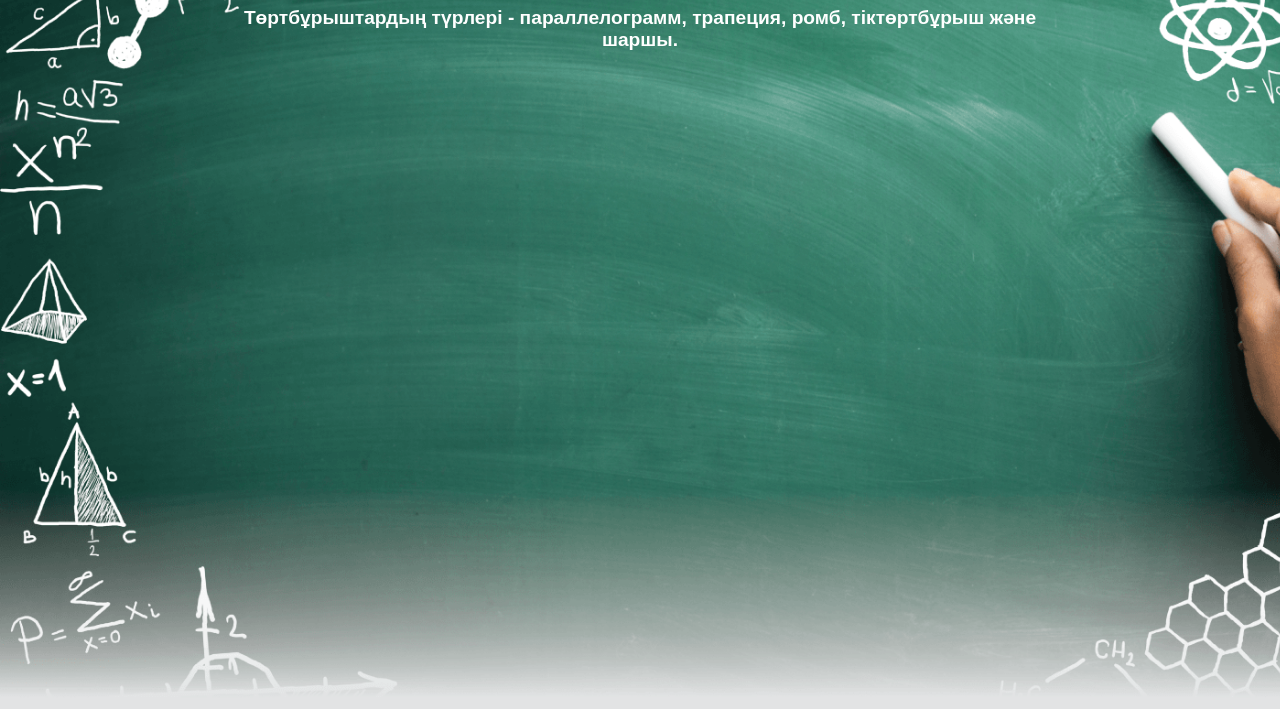
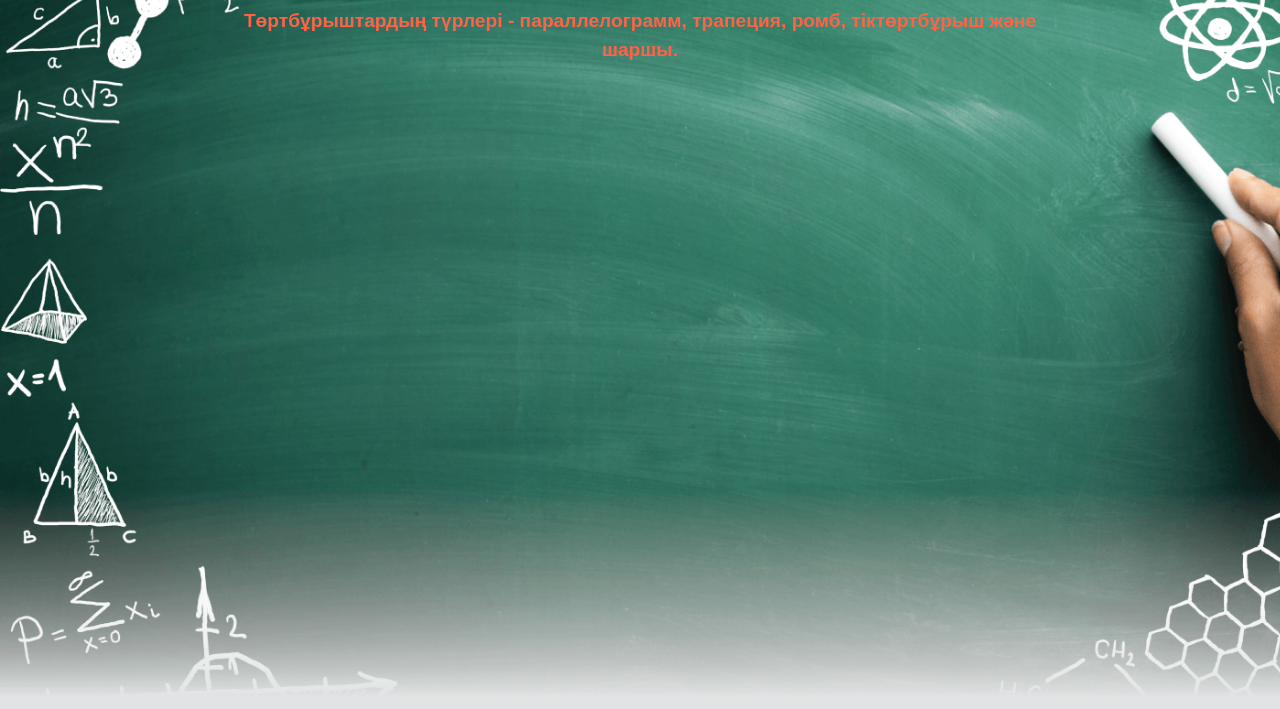
Before and after one commit to areknn/project, a plain HTML site: page index.htm in a window 1280 px wide. Shown: the part 91-800 px from the top of the page. Drawn offline with Linux system fonts and the light colour scheme.

Commit message:
index.htm

```diff
--- a/index.htm
+++ b/index.htm
@@ -11,7 +11,7 @@
         background-repeat: no-repeat;
         margin: 0;
         font-family: Arial, sans-serif;
-        height: 100vh; /* Занимает всю высоту видимой области экрана */
+        height: 100vh;
     }
     .logo {
         display: block;
@@ -55,9 +55,13 @@
         font-size: 2em;
     }
     p {
-        color: white;
+        color: #333; /* Цвет основного текста */
         font-size: 1.2em;
         text-align: center;
+        line-height: 1.5; /* Межстрочный интервал */
+    }
+    strong {
+        color: #ff6347; /* Цвет выделенного текста */
     }
 </style>
 </head>
```
